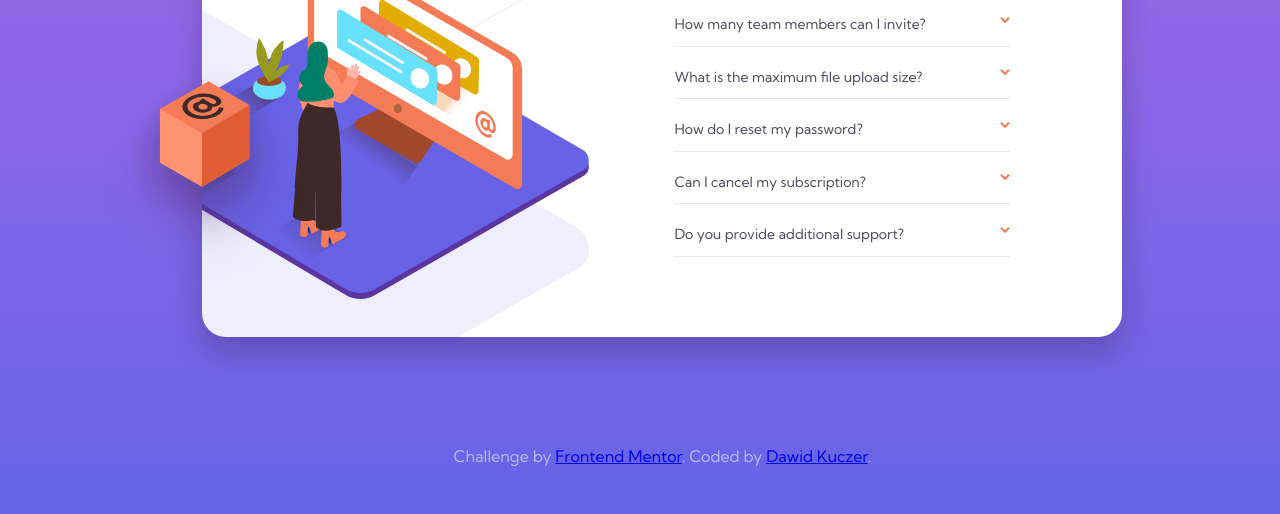
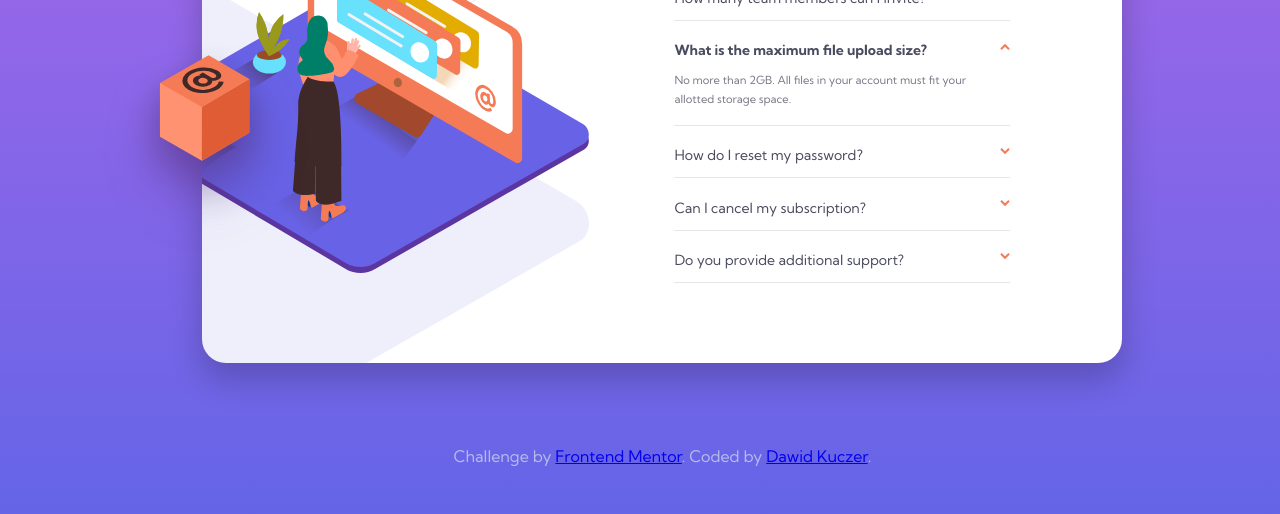
Before and after one commit to dadko44/faq-accordion-card-main, a plain HTML site: page index.html in a window 1280 px wide. Shown: the part 286-800 px from the top of the page. Drawn offline with Linux system fonts and the light colour scheme.

Commit message:
added active state, fixed images path for git

```diff
--- a/css/index.css
+++ b/css/index.css
@@ -65,6 +65,9 @@ li{
     cursor: pointer;
     margin-bottom: 0;
 }
+.question:hover{
+    color: hsl(14, 88%, 65%);
+}
 .selected-question{
     font-weight: 700;
 }
@@ -110,7 +113,7 @@ li{
         display: flex;
         min-width: 57.5rem;
         padding: 0 0 3rem 0;
-        background-image: url('/images/illustration-woman-online-desktop.svg'), url('/images/bg-pattern-desktop.svg');
+        background-image: url('../images/illustration-woman-online-desktop.svg'), url('../images/bg-pattern-desktop.svg');
         background-position-x: -5.3rem, -36.1rem;
         background-position-y: 4.3rem, -18.5rem;
         background-repeat: no-repeat, no-repeat;
--- a/js/index.js
+++ b/js/index.js
@@ -24,4 +24,4 @@ let toggleAnswers = function(e){
 
 let answersContainer = document.getElementsByClassName('question');
 
-// toggleAnswers(answersContainer[1]);
+toggleAnswers(answersContainer[1]);
```
